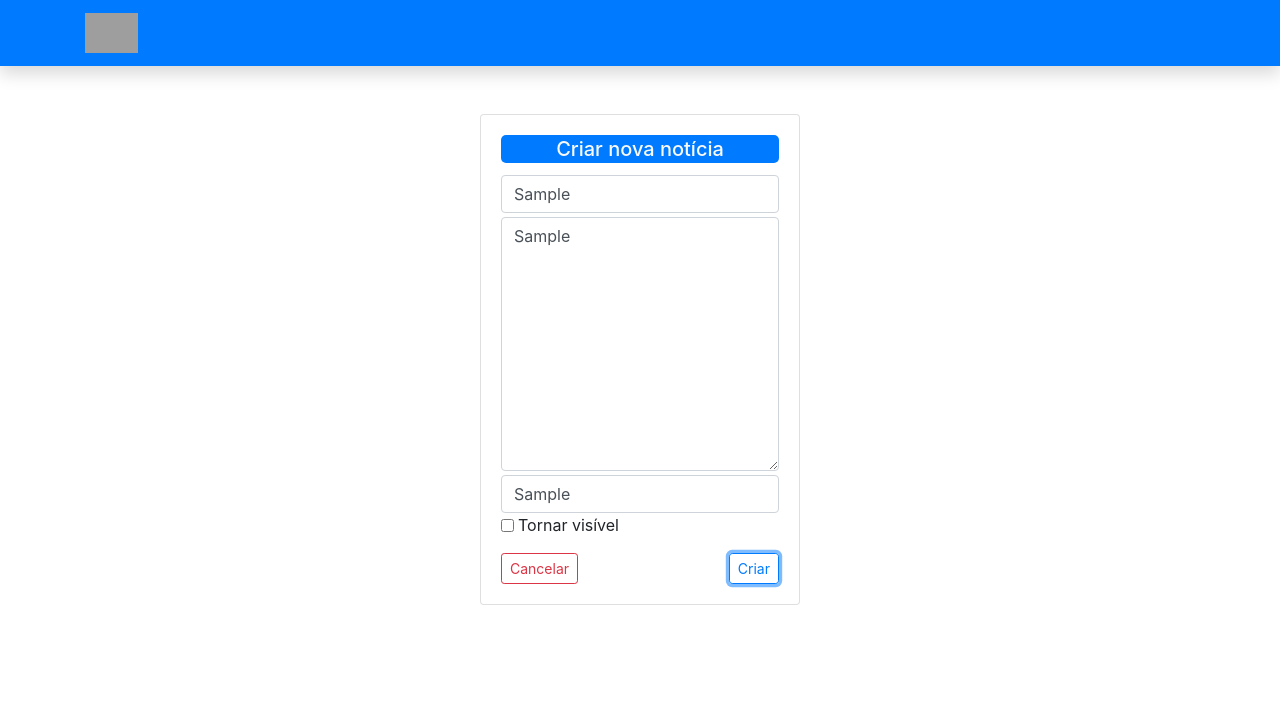
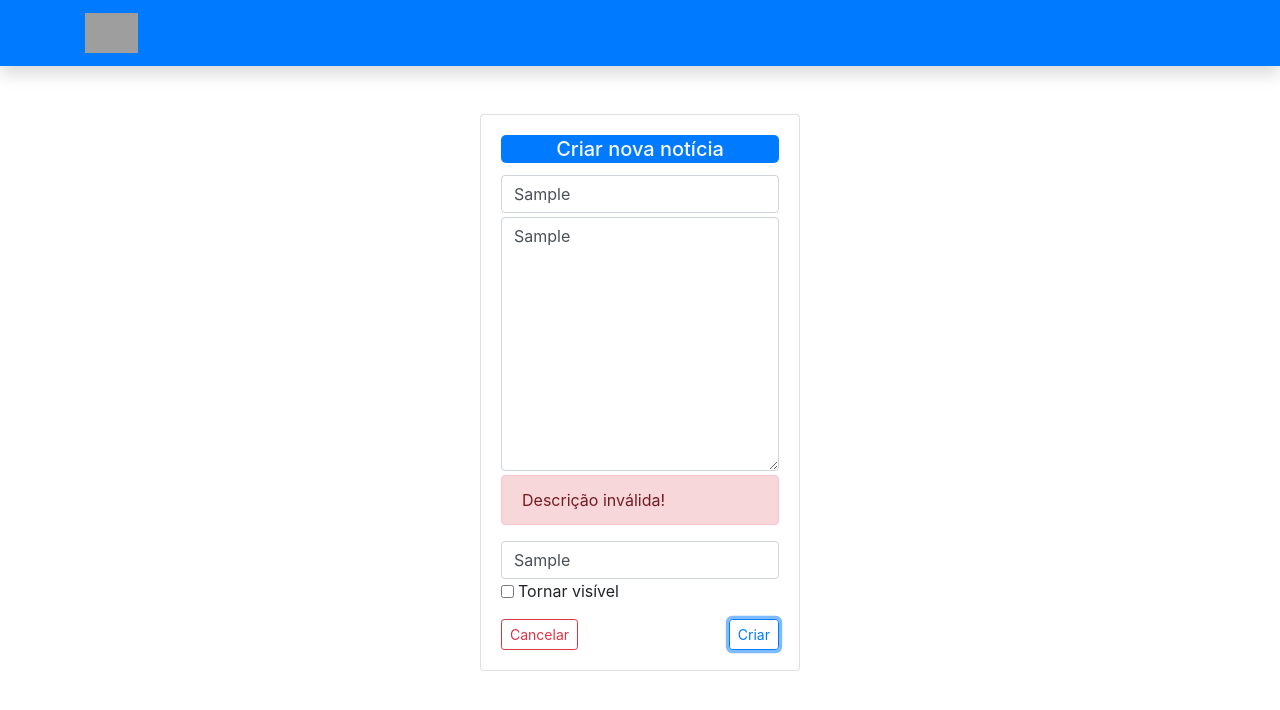
Before and after one commit to mechztcc/angular-ayugate, an Angular app: page /create in a window 1280 px wide. Both pictures are taken after typing "Sample", "Sample", "Sample" into the empty fields and a click on the button "Criar". Shown: the top 710 px of the page. Built offline with nearby package versions, Linux system fonts and the light colour scheme; no server answers; grey boxes are pictures that could not be loaded.

Commit message:
Included formGroup controls, two-way data removed from code

```diff
--- a/src/app/app.module.ts
+++ b/src/app/app.module.ts
@@ -9,7 +9,7 @@ import { HeaderComponent } from './template/header/header.component';
 import { NoticeCardComponent } from './template/notice-card/notice-card.component';
 import { HttpClientModule } from '@angular/common/http';
 import { NewnoticeComponent } from './pages/newnotice/newnotice.component';
-import { FormsModule } from '@angular/forms';
+import { FormsModule, ReactiveFormsModule } from '@angular/forms';
 
 
 @NgModule({
@@ -24,7 +24,8 @@ import { FormsModule } from '@angular/forms';
     BrowserModule,
     AppRoutingModule,
     HttpClientModule,
-    FormsModule
+    FormsModule,
+    ReactiveFormsModule
 
   ],
   providers: [ NoticeService ],
--- a/src/app/pages/newnotice/newnotice.component.html
+++ b/src/app/pages/newnotice/newnotice.component.html
@@ -6,19 +6,28 @@
         <div class="card-body">
             <h5 class="card-title bg-primary text-light text-center">Criar nova notícia</h5>
 
-            <form>
+            <form [formGroup]="form">
                 <div class="form-group">
-                    <input class="form-control mt-1" type="text" placeholder="Título" name="titulo" [(ngModel)]="notice.titulo">
-                    <textarea class="form-control mt-1" name="" id="" cols="30" rows="10" name="descricao" [(ngModel)]="notice.descricao"></textarea>
-                    <input class="form-control mt-1" type="text" placeholder="Autor" name="autor" [(ngModel)]="notice.autor">
+                    <input class="form-control mt-1" type="text" placeholder="Título" name="titulo" formControlName="titulo">
+                    <div *ngIf="form.controls.titulo.invalid && !form.controls.titulo.pristine" class="alert alert-danger mt-1">
+                        Titulo inválido!
+                    </div>
+                    <textarea class="form-control mt-1" name="" id="" cols="30" rows="10" name="descricao" formControlName="descricao"></textarea>
+                    <div *ngIf="form.controls.descricao.invalid && !form.controls.descricao.pristine" class="alert alert-danger mt-1">
+                        Descrição inválida!
+                    </div>
+                    <input class="form-control mt-1" type="text" placeholder="Autor" name="autor" formControlName="autor">
+                    <div *ngIf="form.controls.autor.invalid && !form.controls.autor.pristine" class="alert alert-danger mt-1">
+                        Campo autor inválido!
+                    </div>
                     <div class="d-flex align-items-center">
-                        <input type="checkbox" name="status" id="" [(ngModel)]="notice.status" value="1">
+                        <input type="checkbox" name="status" id="" formControlName="status" value="1">
                         <span class="ml-1">Tornar visível</span>
                     </div>
                 </div>
                 <div class="d-flex justify-content-between">
                     <a href="/" class="btn btn-outline-danger btn-sm">Cancelar</a>
-                    <button class="btn btn-outline-primary btn-sm" (click)="createNotice()">Criar</button>
+                    <button class="btn btn-outline-primary btn-sm" (click)="saveNotice()">Criar</button>
 
                 </div>
             </form>
--- a/src/app/pages/newnotice/newnotice.component.ts
+++ b/src/app/pages/newnotice/newnotice.component.ts
@@ -1,4 +1,5 @@
 import { Component, OnInit } from '@angular/core';
+import { FormBuilder, FormGroup, Validators } from '@angular/forms';
 import { Router } from '@angular/router';
 
 
@@ -14,6 +15,8 @@ export class NewnoticeComponent implements OnInit {
 
   createPage: boolean
 
+  form: FormGroup;
+
   notice: Notice = {
     titulo: '',
     descricao: '',
@@ -22,11 +25,24 @@ export class NewnoticeComponent implements OnInit {
 
   }
 
-  constructor(private noticeService: NoticeService, private router: Router) {
+  constructor(private noticeService: NoticeService, private router: Router, private fb: FormBuilder) {
     this.createPage = false;
+
    }
 
   ngOnInit(): void {
+    this.form = this.fb.group({
+      titulo: ['', Validators.compose([
+        Validators.required, Validators.minLength(3),Validators.maxLength(22)
+      ])],
+      descricao: ['', Validators.compose([
+        Validators.required, Validators.minLength(10),Validators.maxLength(100)
+      ])],
+      autor: ['', Validators.compose([
+        Validators.required, Validators.maxLength(15)
+      ])],
+      status: ['']
+    })
   }
 
   createNotice(): void {
@@ -39,4 +55,20 @@ export class NewnoticeComponent implements OnInit {
 
   }
 
+  saveNotice() {
+    this.notice.titulo = this.form.controls['titulo'].value;
+    this.notice.descricao = this.form.controls['descricao'].value;
+    this.notice.autor = this.form.controls['autor'].value;
+    this.notice.status = this.form.controls['status'].value === true ? 1 : 0;
+
+    this.noticeService.create(this.notice).subscribe(() => {
+      this.router.navigate(['/'])
+    })
+
+    // console.log(this.notice.status);
+    // this.notice.status = this.form.controls['status'].value;
+    // console.log(this.notice);
+
+  }
+
 }
--- a/src/app/template/notice-card/notice-card.component.ts
+++ b/src/app/template/notice-card/notice-card.component.ts
@@ -1,4 +1,7 @@
 import { Component, Input, OnInit } from '@angular/core';
+
+
+
 import { Notice } from 'src/app/models/notice.model';
 
 @Component({
@@ -10,6 +13,8 @@ export class NoticeCardComponent implements OnInit {
 
   @Input() notice: Notice;
 
+
+
   constructor() { }
 
   ngOnInit(): void {
```
Also changed, not shown: src/app/pages/newnotice/newnotice.module.ts (added, +15 -0 lines).
